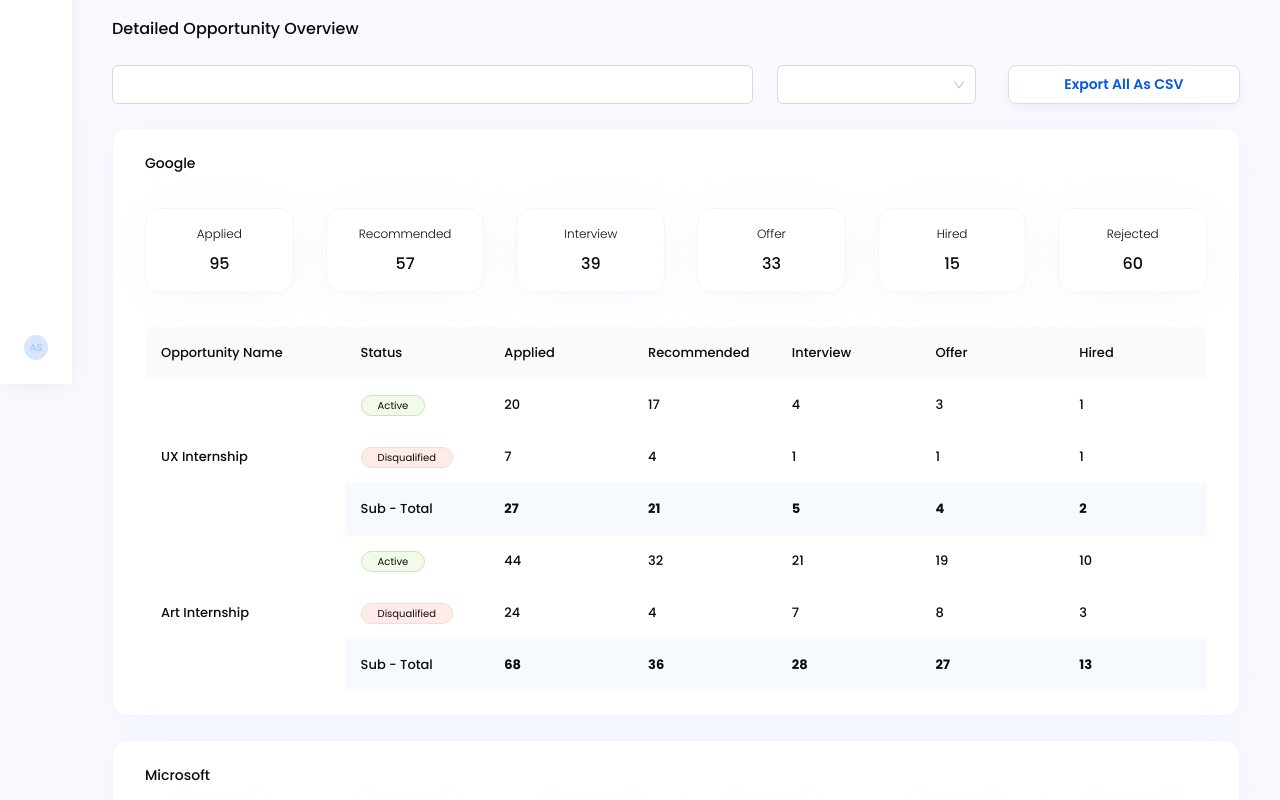
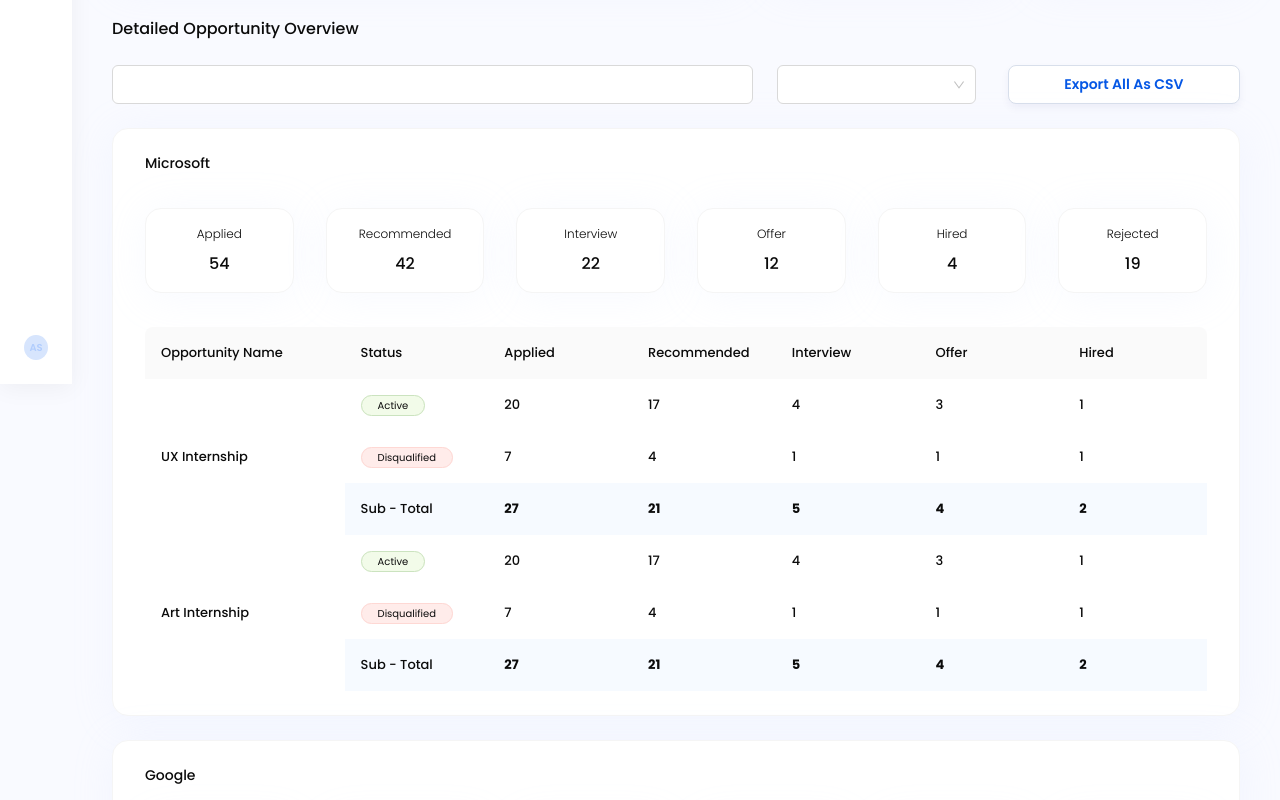
Before and after one commit to mohamedkhaled4053/Task2, a React (Create React App) app: page / in a window 1280 px wide. Shown: the part 640-1440 px from the top of the page. Built offline with nearby package versions, Linux system fonts and the light colour scheme.

Commit message:
move employers section to a component

```diff
--- a/src/components/Employer/Employer.tsx
+++ b/src/components/Employer/Employer.tsx
@@ -7,19 +7,19 @@ import { stages } from "../../utils/mock";
 import { Tooltip } from "antd";
 
 type Props = {
-  employerName: string;
-  employerData: ProgramData["employers"][number];
+
+  employer: ProgramData["employers"][string];
 };
 
-const Employer = ({ employerName, employerData }: Props) => {
-  let opportunities = Object.values(employerData.opportunities);
+const Employer = ({ employer }: Props) => {
+  let opportunities = Object.values(employer.opportunities);
 
   const statuses = ["qualified", "disqualified", "opportunitytotal"] as const;
 
   return (
     <div className="card employer">
       <div className="employer-header">
-        <div className="employer-name">{employerName}</div>
+        <div className="employer-name">{employer.name}</div>
         <div className="employer-icons">
           <Tooltip title="View Data Charts">
             <Icon name="Chart_Pie" />
@@ -33,7 +33,7 @@ const Employer = ({ employerName, employerData }: Props) => {
         {stages.map((stage) => (
           <div className="card">
             <div className="stage">{stage}</div>
-            <div className="count">{employerData.employerTotal.now[stage]}</div>
+            <div className="count">{employer.employerTotal.now[stage]}</div>
           </div>
         ))}
       </div>
--- /dev/null
+++ b/src/components/Employers/Employers.tsx
@@ -0,0 +1,46 @@
+import { Input, Select, Tooltip } from "antd";
+import React from "react";
+import { Icon } from "../Icon/Icon";
+import Employer from "../Employer/Employer";
+import { ProgramData } from "../../utils/types";
+import { stages } from "../../utils/mock";
+import './style.scss'
+
+type Props = {
+  programData: ProgramData;
+};
+
+const Employers = ({ programData }: Props) => {
+  let employers = Object.values(programData.employers).sort(
+    (a, b) => a.employerTotal.now.applied - b.employerTotal.now.applied
+  );
+  return (
+    <div className="employers">
+      <h2 className="employers-header">Detailed Opportunity Overview</h2>
+      <div className="filters">
+        <Input
+          className="search"
+          prefix={<Icon name="Search" />}
+          suffix={
+            <Tooltip title="Extra information">
+              <Icon name="Circle_Warning" />
+            </Tooltip>
+          }
+        />
+        <div className="filters-end">
+          <Select className="sort">
+            {stages.map((status) => (
+              <Select.Option value={status}>{status}</Select.Option>
+            ))}
+          </Select>
+          <button className="export">Export All As CSV</button>
+        </div>
+      </div>
+      {Object.values(employers).map((employer) => (
+        <Employer key={employer.name} employer={employer} />
+      ))}
+    </div>
+  );
+};
+
+export default Employers;
--- /dev/null
+++ b/src/components/Employers/style.scss
@@ -0,0 +1,39 @@
+.employers {
+  display: flex;
+  flex-direction: column;
+  gap: 24px;
+  .employers-header {
+    font-size: 16px;
+    font-weight: 500;
+  }
+  .filters {
+    display: flex;
+    gap: 24px;
+    .search {
+      flex: 4;
+    }
+    .filters-end {
+      flex: 3;
+      display: flex;
+      gap: 32px;
+      .export,
+      .sort {
+        flex: 1;
+      }
+      .sort {
+        height: 100%;
+      }
+      .export {
+        padding: 8px 16px;
+        border-radius: 8px;
+        border: 1px solid #d8dfeb;
+        background: #fff;
+        box-shadow: 0px 4px 8px 0px rgba(0, 29, 111, 0.05);
+        color: #0557e5;
+        font-size: 14px;
+        font-weight: 600;
+        cursor: pointer;
+      }
+    }
+  }
+}
--- a/src/components/Main/Main.tsx
+++ b/src/components/Main/Main.tsx
@@ -1,9 +1,9 @@
-import { DatePicker, Input, Select, Tooltip } from "antd";
+import { DatePicker } from "antd";
 import "./style.scss";
 import { Icon } from "../Icon/Icon";
 import ChartOverView from "../ChartOverView/ChartOverView";
-import { programData, stages } from "../../utils/mock";
-import Employer from "../Employer/Employer";
+import { programData } from "../../utils/mock";
+import Employers from "../Employers/Employers";
 
 const Main = () => {
   return (
@@ -25,35 +25,7 @@ const Main = () => {
 
       <ChartOverView data={programData} />
 
-      <div className="employers">
-        <h2 className="employers-header">Detailed Opportunity Overview</h2>
-        <div className="filters">
-          <Input
-            className="search"
-            prefix={<Icon name="Search" />}
-            suffix={
-              <Tooltip title="Extra information">
-                <Icon name="Circle_Warning" />
-              </Tooltip>
-            }
-          />
-          <div className="filters-end">
-            <Select className="sort">
-              {stages.map((status) => (
-                <Select.Option value={status}>{status}</Select.Option>
-              ))}
-            </Select>
-            <button className="export">Export All As CSV</button>
-          </div>
-        </div>
-        {Object.keys(programData.employers).map((employerName) => (
-          <Employer
-            key={employerName}
-            employerName={employerName}
-            employerData={programData.employers[employerName]}
-          />
-        ))}
-      </div>
+      <Employers programData={programData} />
     </div>
   );
 };
--- a/src/components/Main/style.scss
+++ b/src/components/Main/style.scss
@@ -52,46 +52,6 @@
     }
   }
 
-  .employers {
-    display: flex;
-    flex-direction: column;
-    gap: 24px;
-    .employers-header {
-      font-size: 16px;
-      font-weight: 500;
-    }
-    .filters {
-      display: flex;
-      gap: 24px;
-      .search {
-        flex: 4;
-      }
-      .filters-end {
-        flex: 3;
-        display: flex;
-        gap: 32px;
-        .export,
-        .sort {
-          flex: 1;
-        }
-        .sort{
-          height: 100%;
-        }
-        .export {
-          padding: 8px 16px;
-          border-radius: 8px;
-          border: 1px solid #d8dfeb;
-          background: #fff;
-          box-shadow: 0px 4px 8px 0px rgba(0, 29, 111, 0.05);
-          color: #0557e5;
-          font-size: 14px;
-          font-weight: 600;
-          cursor: pointer;
-        }
-      }
-    }
-  }
-
   .card {
     border-radius: 16px;
     border: 1px solid #f5f5f5;
--- a/src/utils/mock.ts
+++ b/src/utils/mock.ts
@@ -33,6 +33,7 @@ export const programData: ProgramData = {
   },
   employers: {
     google: {
+      name: "google",
       employerTotal: {
         now: {
           applied: 95,
@@ -136,6 +137,7 @@ export const programData: ProgramData = {
       },
     },
     microsoft: {
+      name: "microsoft",
       employerTotal: {
         now: {
           applied: 54,
--- a/src/utils/types.ts
+++ b/src/utils/types.ts
@@ -21,6 +21,7 @@ export interface ProgramData {
     [key: string]: {
       // qualified: stages;
       // disqualified: stages;
+      name:string;
       employerTotal: total;
       opportunities: {
         [key: string]: {
```
